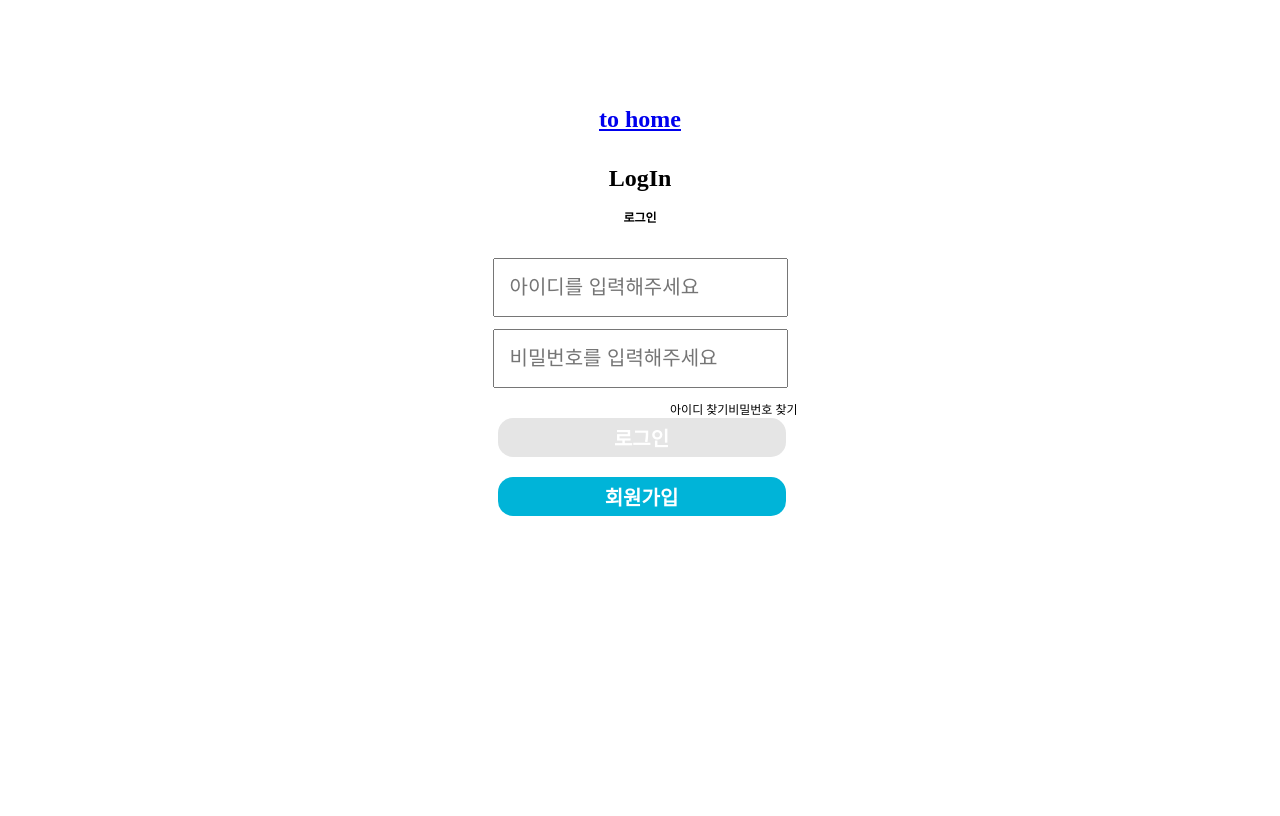
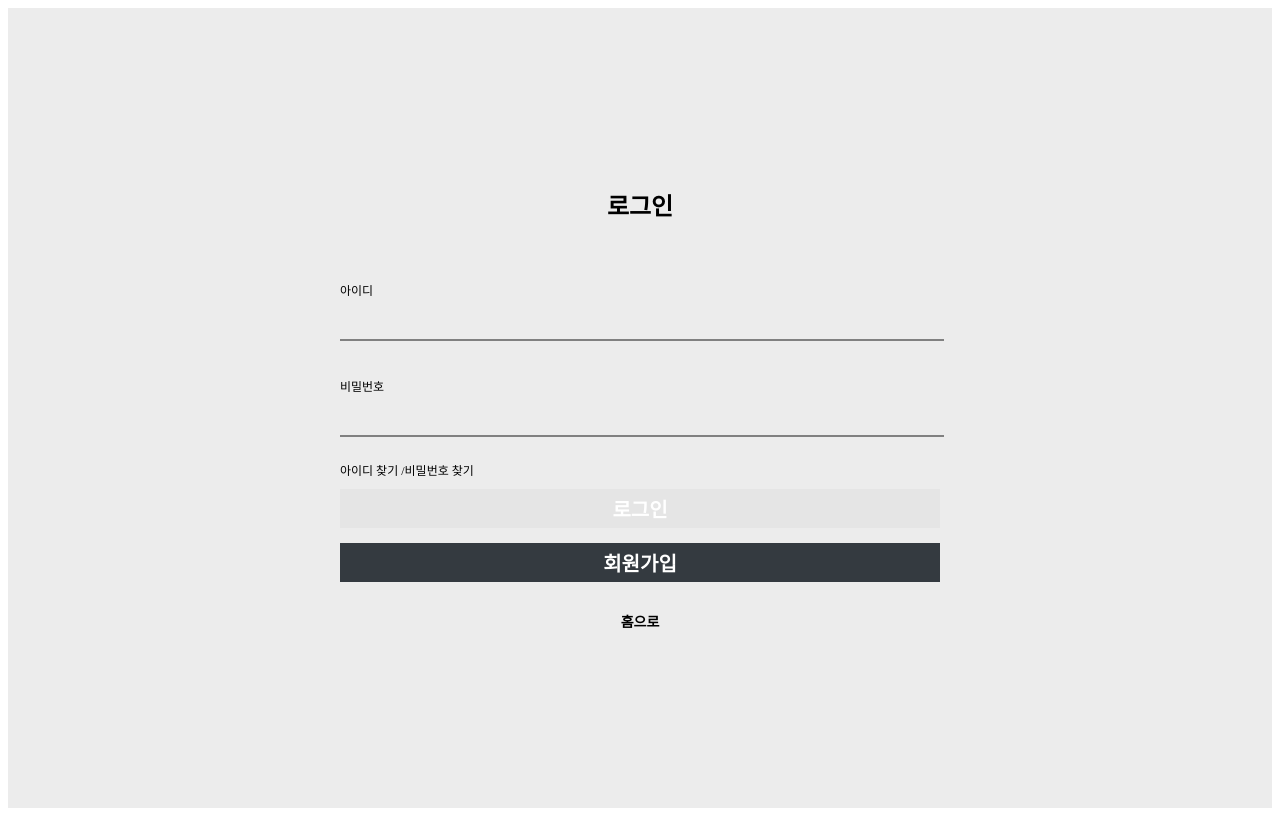
Before and after one commit to How-much-do-you-need/how-much, a React (Create React App) app in the folder front/: page /login in a window 1280 px wide. Built offline with nearby package versions, Linux system fonts and the light colour scheme.

Commit message:
[feat] 로그인, 회원가입 디자인 & 회원가입 입력 유효성 판단

```diff
--- a/front/src/component/LogIn.jsx
+++ b/front/src/component/LogIn.jsx
@@ -15,9 +15,7 @@ import {
 export default function LogIn(props) {
   const { email, password } = useSelector((state) => state.loginData);
   const { isEmail, isPassword } = useSelector((state) => state.isLoginValid);
-  const { emailMessage, passwordMessage } = useSelector(
-    (state) => state.loginMsg
-  );
+  const { emailMessage, passwordMessage } = useSelector((state) => state.loginMsg);
 
   const dispatch = useDispatch();
   const navigate = useNavigate();
@@ -86,112 +84,106 @@ export default function LogIn(props) {
   const formSubmitHandler = (event) => {
     event.preventDefault();
     dispatch(checkLoginStatus(true));
-    // sessionStorage.setItem("loginStatus", true);
-    // const sesstionSttus = sessionStorage.getItem("loginStatus");
     navigate("/");
-    // console.log(`입력한 아이디: ${email}`);
-    // console.log(`입력한 비밀번호: ${password}`);
   };
 
   return (
     <LogMain>
-      <Link to="/">
-        <h1>to home</h1>
-      </Link>
-      <h1>LogIn</h1>
-      <form onSubmit={formSubmitHandler}>
-        <LogMent>로그인</LogMent>
+
+      <h1>로그인</h1>
+
+      <LoginForm onSubmit={formSubmitHandler}>
         <InputIp>
-          <InputDivId>
-            <InputPId
+          <InputDiv>
+            <p>아이디</p>
+            <LoginInput
               type="text"
               onChange={onChangeAboutEmail}
-              placeholder="아이디를 입력해주세요"
             />
             <p style={{ color: isEmail ? "green" : "red" }}>{emailMessage}</p>
-          </InputDivId>
-          <InputDivPw>
-            <InputPPW
+          </InputDiv>
+
+          <InputDiv>
+            <p>비밀번호</p>
+            <LoginInput
               type="password"
               onChange={onChagneAboutPassword}
-              placeholder="비밀번호를 입력해주세요"
             />
             <p style={{ color: isPassword ? "green" : "red" }}>
               {passwordMessage}
             </p>
-          </InputDivPw>
+          </InputDiv>
         </InputIp>
 
         <Find>
-          <FindId>아이디 찾기</FindId>
+          <FindId>아이디 찾기 / </FindId>
           <FindPw>비밀번호 찾기</FindPw>
         </Find>
 
-        <LogInB>
-          <LoginBtn
-            isEmail={isEmail}
-            isPassword={isPassword}
-            disabled={btnDisabled()}
-          >
-            {" "}
-            로그인{" "}
-          </LoginBtn>
-        </LogInB>
-        <LogInB>
-          <SignIn
-            onClick={() => {
-              navigate("/register");
-            }}
-          >
+        <LogInBtnBox>
+          <LoginBtn isEmail={isEmail} isPassword={isPassword} disabled={btnDisabled()}>로그인</LoginBtn>
+        </LogInBtnBox>
+
+        <LogInBtnBox>
+          <SignInBtn onClick={() => { navigate("/register");}}>
             회원가입
-          </SignIn>
-        </LogInB>
-      </form>
+          </SignInBtn>
+        </LogInBtnBox>
+
+        <ToHomeLink to="/">
+          <LoginH3Tag>홈으로</LoginH3Tag>
+        </ToHomeLink>
+
+      </LoginForm>
     </LogMain>
   );
 }
-const LogMent = styled.div`
-  font-size: 12px;
-  font-weight: 800;
-  line-height: 20px;
-`;
+
+
 const LogMain = styled.div`
-  width: 1050px;
-  margin-top: 90px;
-  margin-bottom: 60px;
-  position: relative;
-  text-align: center;
-  width: 100%;
-  align-items: center;
-  font-size: 12px;
   display: flex;
   flex-direction: column;
+  justify-content: center;
+  align-items: center;
+  background-color: #ececec;
+  width: 100%;
+  height: 100vh;
+  text-align: center;
+  font-size: 12px;
 `;
 const InputIp = styled.div`
   margin-top: 30px;
 `;
-const InputDivId = styled.div`
-  position: relative;
+const InputDiv = styled.div`
+  display: flex;
+  flex-direction: column;
+  width: 100%;
+  align-items: flex-start;
 `;
-const InputPId = styled.input`
-  padding: 0 11px 1px 15px;
-  height: 54px;
-  font-size: 20px;
-  font-weight: 400;
-`;
-const InputDivPw = styled.div`
-  position: relative;
-  margin: 10px;
-`;
-const InputPPW = styled.input`
-  padding: 0 11px 1px 15px;
-  height: 54px;
-  font-size: 20px;
-  font-weight: 400;
-`;
+
+const LoginForm = styled.form`
+  display: flex;
+  flex-direction: column;
+  max-width: 600px;
+  width: 100%;
+`
+
+const LoginInput = styled.input`
+  width: 100%;
+  border: none;
+  border-bottom: 2px solid gray;
+  font-size: 22px;
+  background-color: #ececec;
+  &:focus {
+      outline: none;
+      border-color: black;
+  }
+`
+
 const Find = styled.div`
   float: right;
   display: flex;
+  margin-bottom: 10px;
 `;
 const FindId = styled.div`
   float: left;
@@ -200,8 +192,7 @@ const FindId = styled.div`
 const FindPw = styled.div`
   align-items: flex-end;
 `;
-const LogInB = styled.div`
-  padding: 11px 12px 1px 15px;
+const LogInBtnBox = styled.div`
   height: 54px;
   font-size: 20px;
   font-weight: 400;
@@ -211,13 +202,12 @@ const LogInB = styled.div`
   left: 10px;
 `;
 
-const SignIn = styled.button`
+const SignInBtn = styled.button`
   width: 100%;
   border: none;
-  border-radius: 15px;
   font-size: 20px;
   padding: 5px 15px;
-  background-color: #00b4d8;
+  background-color: #343a40;
   color: white;
   font-weight: bold;
 `;
@@ -225,11 +215,17 @@ const SignIn = styled.button`
 const LoginBtn = styled.button`
   width: 100%;
   border: none;
-  border-radius: 15px;
   font-size: 20px;
   padding: 5px 15px;
   background-color: ${(props) =>
-    props.isEmail && props.isPassword ? "#00b4d8" : "#e5e5e5"};
+    props.isEmail && props.isPassword ? "#001219" : "#e5e5e5"};
   color: white;
   font-weight: bold;
 `;
+
+const LoginH3Tag = styled.h3`
+  color: black;
+`
+const ToHomeLink = styled(Link)`
+  text-decoration: none;
+`
--- a/front/src/component/Register.jsx
+++ b/front/src/component/Register.jsx
@@ -3,68 +3,134 @@ import { Link } from "react-router-dom";
 import { useSelector, useDispatch } from "react-redux";
 import {registerId, regiserPassword, registerNickName} from "../modules/actions"
 import axios from "axios";
+import {
+  isValidEmail,
+  isValidPassword,
+  setEmailMessage,
+  setPasswordMessage,
+  loginEmail,
+  loginPassword,
+} from "../modules/actions";
 
 export default function Register() {
 
     const {regEmail, regPassword, regNickname} = useSelector(state => state.userRegiser);
+    const { emailMessage, passwordMessage } = useSelector((state) => state.loginMsg);
+    const { isEmail, isPassword } = useSelector((state) => state.isLoginValid);
+
     const dispatch = useDispatch();
 
-    const onRegisterEmailHandler = (e) => {
-        dispatch(registerId(e.target.value));
-    }
-    const onRegisterPasswordHandler = (e) => {
-        dispatch(regiserPassword(e.target.value));
-    }
     const onRegisterNickNameHandler = (e) => {
         dispatch(registerNickName(e.target.value));
     }
+
+    // 회원가입 이메일
+    const onRegisterEmailHandler = (e) => {
+      const typedEmail = e.target.value;
+      dispatch(registerId(typedEmail));
+      isEmailAvailable(typedEmail)
+        ? dispatchEmailIsValid(typedEmail)
+        : dispatchEmailIsNotValid();
+    }
+    // 이메일 유효성을 검사
+    const isEmailAvailable = (typedEmail) => {
+      // 정규식을 활용.
+      const expText = /^[A-Za-z0-9_\.\-]+@[A-Za-z0-9\-]+\.[A-Za-z0-9\-]+/;
+      return expText.test(typedEmail);
+    };
+
+    const dispatchEmailIsValid = (typedEmail) => {
+      dispatch(loginEmail(typedEmail));
+      dispatch(isValidEmail(true));
+      dispatch(setEmailMessage("멋진 이메일이네요!"));
+    };
+    const dispatchEmailIsNotValid = () => {
+      dispatch(isValidEmail(false));
+      dispatch(setEmailMessage("이메일 형식에 맞춰 입력해주세요."));
+    };
+    //
+
+
+    // 회원가입 비밀번호
+    const onRegisterPasswordHandler = (e) => {
+      const typedPassword = e.target.value;
+      dispatch(regiserPassword(typedPassword));
+      isPasswordAvailable(typedPassword)
+        ? dispatchPasswordIsValid(typedPassword)
+        : dispatchPasswordIsNotValid();
+    }
+    const dispatchPasswordIsValid = (typedPassword) => {
+      dispatch(loginPassword(typedPassword));
+      dispatch(isValidPassword(true));
+      dispatch(setPasswordMessage("완벽해요!"));
+    };
+
+    const dispatchPasswordIsNotValid = () => {
+      dispatch(isValidPassword(false));
+      dispatch(
+        setPasswordMessage(
+          "비밀번호는 숫자와 문자를 사용해 4~12자리를 입력해주세요."
+        )
+      );
+    };
+    const isPasswordAvailable = (typedPassword) => {
+      // 정규식 이용
+      const passwordExp = /^[a-zA-z0-9]{4,12}$/;
+      return passwordExp.test(typedPassword);
+    };
+
+    const btnDisabled = () => {
+      return !(isEmail && isPassword);
+    };
+
 
     const onRegisterSubmitHandler = (e) => {
         e.preventDefault();
         console.log(regEmail, regPassword, regNickname);
 
-        axios.post("/auth/Join", {email: regEmail, password: regPassword, nickname:regNickname})
-            .then((res) => {
-                console.log(res);
-            })
-            .catch((err) => {
-                console.log(err);
-            })
+        // axios.post("/auth/Join", {email: regEmail, password: regPassword, nickname:regNickname})
+        //     .then((res) => {
+        //         console.log(res);
+        //     })
+        //     .catch((err) => {
+        //         console.log(err);
+        //     })
     }
 
 
     return (
         <RegisterMain>
-        <Link to="/">
-            <h1>to home</h1>
-        </Link>
+
           <h1>회원가입</h1>
-        <form onSubmit={onRegisterSubmitHandler}>
-            <RegisterMent>Register</RegisterMent>
 
+          <RegisterForm onSubmit={onRegisterSubmitHandler}>
               <RegisterIp>
               <InputDiv>
+                  <p>아이디 입력해주세요</p>
                   <InputRegisterId
                   type="text"
-                placeholder="아이디를 입력해주세요"
                   onChange={onRegisterEmailHandler}
                   required
                   />
+                  <p style={{ color: isEmail ? "green" : "red" }}>{emailMessage}</p>
               </InputDiv>
 
               <InputDiv>
+                  <p>비밀번호를 입력해주세요</p>
                   <InputRegisterId
-                type="text"
-                placeholder="비밀번호를 입력해주세요"
+                  type="password"
                   onChange={onRegisterPasswordHandler}
                   required
                   />
+                  <p style={{ color: isPassword ? "green" : "red" }}>
+                  {passwordMessage}
+                  </p>
               </InputDiv>
 
               <InputDiv>
+                  <p>닉네임을 입력해주세요</p>
                   <InputRegisterId
                   type="text"
-                placeholder="닉네임을 입력해주세요"
                   onChange={onRegisterNickNameHandler}
                   required
                   />
@@ -72,46 +138,62 @@ export default function Register() {
               </RegisterIp>
 
               <RegiB>
-            <RegisterBtn>
+                <RegisterBtn isEmail={isEmail} isPassword={isPassword} disabled={btnDisabled()}>
                   회원가입
                 </RegisterBtn>
               </RegiB>
 
-        </form>
+              <FromRegisterToHomeLink to="/">
+                <RegisterH3Tag>홈으로</RegisterH3Tag>
+              </FromRegisterToHomeLink>
+
+          </RegisterForm>
         </RegisterMain>
     );
 }
 
+const RegisterForm = styled.form`
+  display: flex;
+  flex-direction: column;
+  max-width: 600px;
+  width: 100%;
+`
 
-const RegisterMent = styled.div`
-  font-size: 12px;
-  font-weight: 800;
-  line-height: 20px;
-`;
 const RegisterMain = styled.div`
-  width: 1050px;
-  margin-top: 90px;
-  margin-bottom: 60px;
-  position: relative;
+  display: flex;
+  flex-direction: column;
+  justify-content: center;
+  align-items: center;
+  background-color: #ececec;
+  width: 100%;
+  height: 100vh;
   text-align: center;
-  width: 100%;
-  align-items: center;
   font-size: 12px;
 `;
 const RegisterIp = styled.div`
   margin-top: 30px;
 `;
 const InputDiv = styled.div`
-  position: relative;
+  display: flex;
+  flex-direction: column;
+  width: 100%;
+  align-items: flex-start;
+  margin: 20px 0px;
 `;
 const InputRegisterId = styled.input`
-  padding: 0 11px 1px 15px;
-  height: 54px;
-  font-size: 20px;
-  font-weight: 400;
+  width: 100%;
+  border: none;
+  border-bottom: 2px solid gray;
+  font-size: 22px;
+  background-color: #ececec;
+  &:focus {
+      outline: none;
+      border-color: black;
+  }
 `;
+
 const RegiB = styled.div`
-  padding: 11px 12px 1px 15px;
+  margin-top: 10px;
   height: 54px;
   font-size: 20px;
   font-weight: 400;
@@ -122,12 +204,20 @@ const RegiB = styled.div`
 `;
 
 const RegisterBtn = styled.button`
-  width: 13%;
+  width: 100%;
   border: none;
-  border-radius: 15px;
   font-size: 20px;
   padding: 5px 15px;
-  background-color: #00b4d8;
+  background-color: ${(props) =>
+    props.isEmail && props.isPassword ? "#001219" : "#e5e5e5"};
+  // background-color: #343a40;
   color: white;
   font-weight: bold;
 `;
+
+const RegisterH3Tag = styled.h3`
+  color: black;
+`
+const FromRegisterToHomeLink = styled(Link)`
+  text-decoration: none;
+`
--- a/front/src/component/Upload.jsx
+++ b/front/src/component/Upload.jsx
@@ -58,8 +58,6 @@ export default function Upload() {
     }
 
 
-
-
     return (
         <UploadContainer>
             <UploadForm onSubmit={onImgFormSubmit}>
@@ -81,7 +79,6 @@ export default function Upload() {
                 <div>
                     {loading ? <SpinnerImg src={spin} alt="" /> : <></>}
                     {imgUploadStatus ? <Img src={imgUrl} alt="" /> : <></>}
-
                 </div>
             </UploadForm>
         </UploadContainer>
```
Lines whose indentation alone changed are shown as unchanged.
